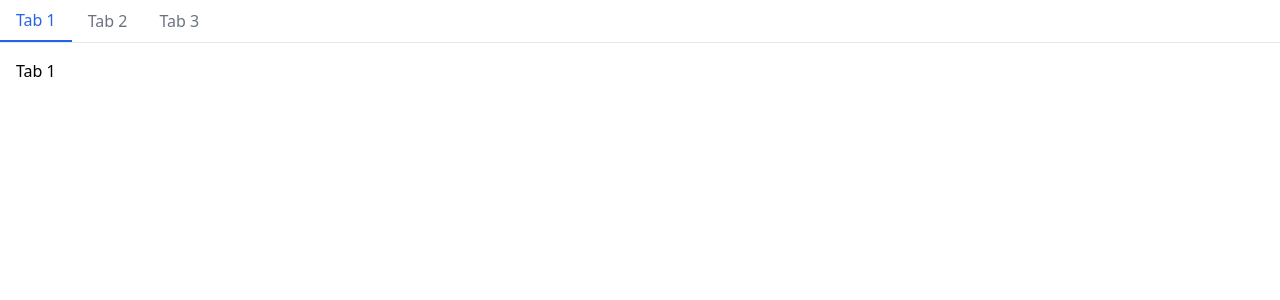
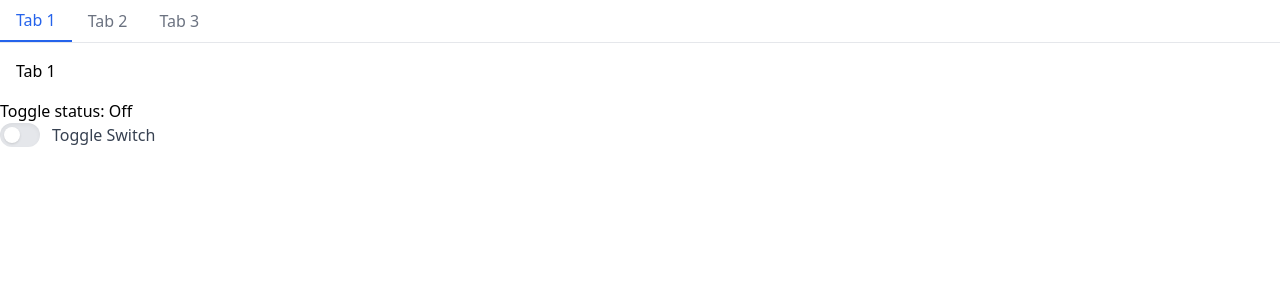
Before and after one commit to backas36/react-ts-starter, a React (Vite) app: page /compound-component-01 in a window 1280 px wide. Shown: the top 300 px of the page. Built offline with nearby package versions, Linux system fonts and the light colour scheme.

Commit message:
feat: pratice compound component - switch

```diff
--- /dev/null
+++ b/src/components/switch/CompoundSwitch.tsx
@@ -0,0 +1,52 @@
+import useEffectOnMounted from "@/hooks/useEffectOnMounted";
+import { createContext, ReactNode, useCallback, useContext, useMemo, useState } from "react";
+import TSwitch from "./TSwitch";
+interface IToggleCtx {
+    isOn: boolean;
+    toggle: () => void;
+}
+const ToggleContext = createContext<IToggleCtx>({
+    isOn: false,
+    toggle: () => {},
+});
+
+const Toggle = ({ children, onToggle }: { children: ReactNode; onToggle: (isOn: boolean) => void }) => {
+    const [isOn, setIsOn] = useState(false);
+    const toggle = useCallback(() => {
+        setIsOn((prev) => !prev);
+    }, []);
+
+    useEffectOnMounted(() => onToggle(isOn), [isOn]);
+
+    const value = useMemo(() => ({ isOn, toggle }), [isOn, toggle]);
+    return <ToggleContext.Provider value={value}>{children}</ToggleContext.Provider>;
+};
+
+const On = ({ children }: { children: ReactNode }) => {
+    const { isOn } = useToggleContext();
+    return isOn ? children : null;
+};
+
+const Off = ({ children }: { children: ReactNode }) => {
+    const { isOn } = useToggleContext();
+    return isOn ? null : children;
+};
+
+const Button = () => {
+    const { isOn, toggle } = useToggleContext();
+    return <TSwitch checked={isOn} onChange={toggle} label='Toggle Switch' />;
+};
+
+const useToggleContext = () => {
+    const context = useContext(ToggleContext);
+    if (!context) {
+        throw new Error(`Toggle compound component cannot be rendered outside the Toggle component`);
+    }
+    return context;
+};
+
+Toggle.On = On;
+Toggle.Off = Off;
+Toggle.Button = Button;
+
+export default Toggle;
--- /dev/null
+++ b/src/components/switch/TSwitch.tsx
@@ -0,0 +1,22 @@
+interface IProps {
+    label: string;
+    checked: boolean;
+    onChange: () => void;
+}
+const TSwitch = ({ label, checked, onChange }: IProps) => {
+    return (
+        <label className='flex cursor-pointer items-center'>
+            <div className='relative'>
+                <input type='checkbox' className='sr-only' checked={checked} onChange={onChange} />
+                <div
+                    className={`h-6 w-10 rounded-full bg-gray-200 shadow-inner transition-colors duration-300 ease-in-out ${checked ? "bg-green-400" : ""}`}
+                ></div>
+                <div
+                    className={`absolute left-1 top-1 h-4 w-4 rounded-full bg-white shadow transition-transform duration-300 ease-in-out ${checked ? "translate-x-full transform" : ""}`}
+                ></div>
+            </div>
+            {label && <span className='ml-3 text-gray-700'>{label}</span>}
+        </label>
+    );
+};
+export default TSwitch;
--- /dev/null
+++ b/src/hooks/useEffectOnMounted.tsx
@@ -0,0 +1,14 @@
+import { DependencyList, useEffect, useRef } from "react";
+
+const useEffectOnMounted = (cb: () => void, deps: DependencyList) => {
+    const justMounted = useRef(true);
+    useEffect(() => {
+        if (!justMounted.current) {
+            return cb();
+        }
+        justMounted.current = false;
+        // eslint-disable-next-line react-hooks/exhaustive-deps
+    }, deps);
+};
+
+export default useEffectOnMounted;
--- a/src/page/compound/CompoundComponent01Page.tsx
+++ b/src/page/compound/CompoundComponent01Page.tsx
@@ -1,6 +1,10 @@
+import CompoundSwitch from "@/components/switch/CompoundSwitch";
 import BasicTabs from "@/components/tab/BasicTabs";
 
 const CompoundComponent01Page = () => {
+    const onToggle = (isOn: boolean) => {
+        console.log("isOn", isOn);
+    };
     return (
         <div>
             <BasicTabs>
@@ -14,6 +18,13 @@ const CompoundComponent01Page = () => {
                     <div>Tab 3</div>
                 </BasicTabs.Tab>
             </BasicTabs>
+            <CompoundSwitch onToggle={onToggle}>
+                <CompoundSwitch.On>Toggle status: On</CompoundSwitch.On>
+                <CompoundSwitch.Off>Toggle status: Off</CompoundSwitch.Off>
+                <div>
+                    <CompoundSwitch.Button />
+                </div>
+            </CompoundSwitch>
         </div>
     );
 };
```
